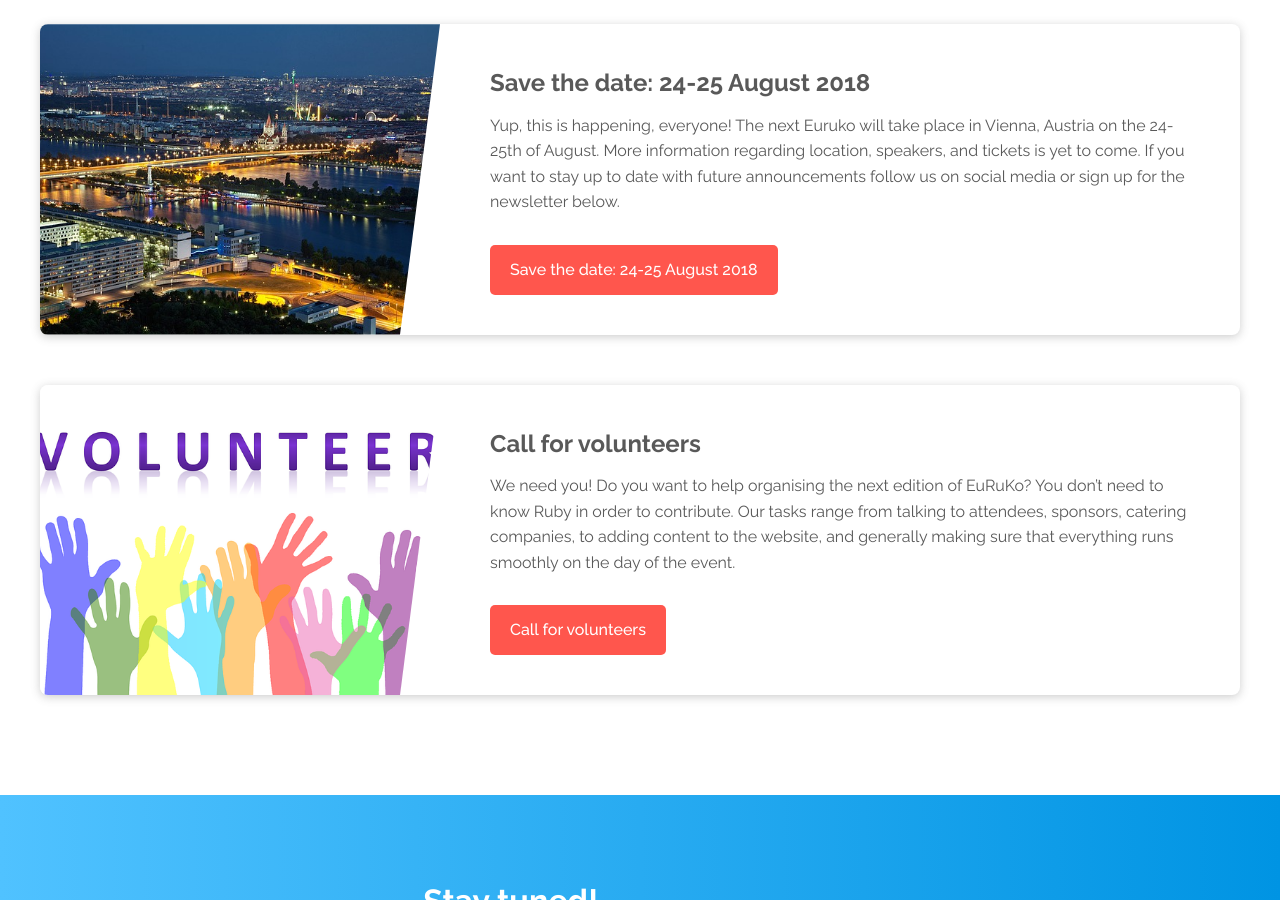
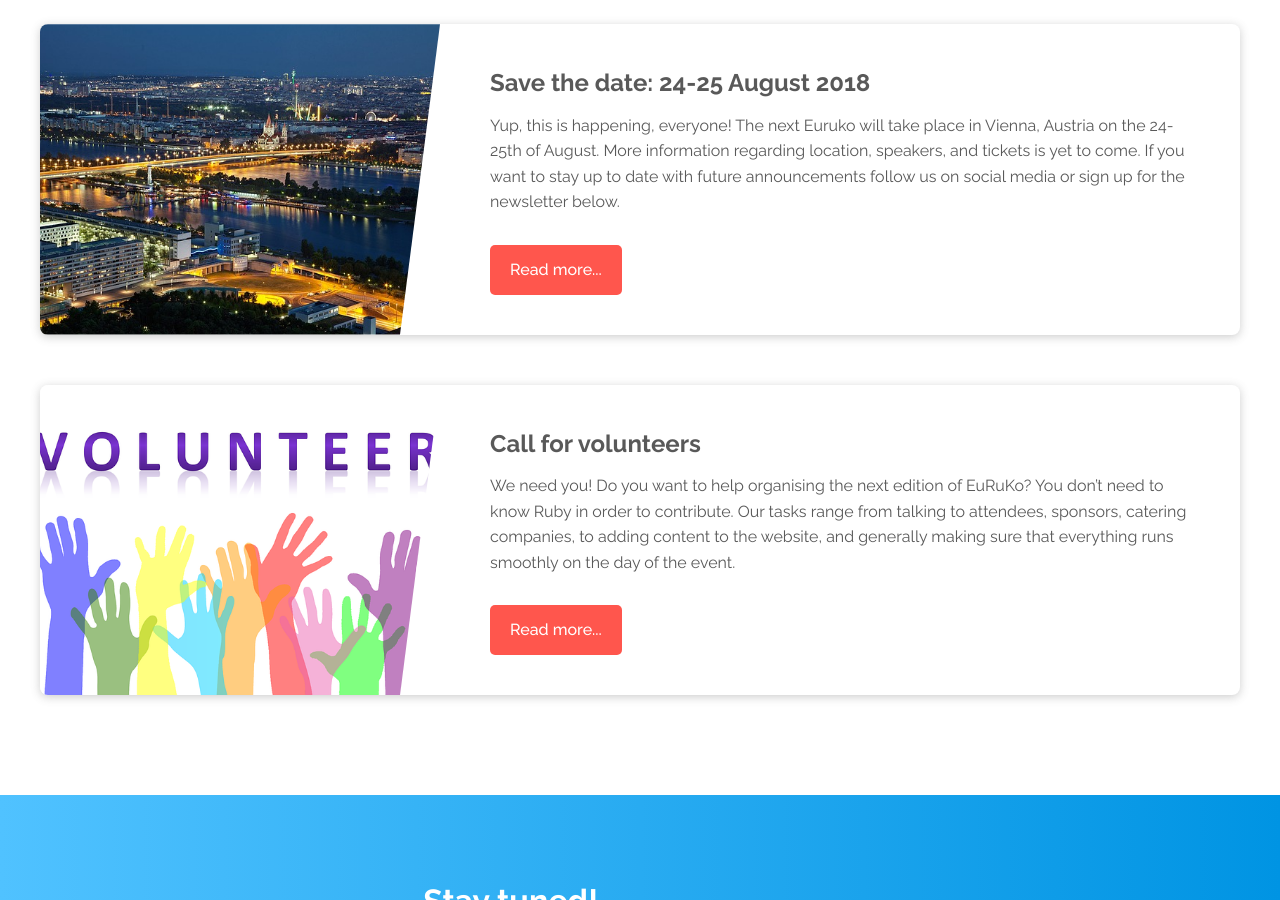
Before and after one commit to euruko/euruko2018.github.io, a Jekyll site: the page built from index.html, in a window 1280 px wide and 900 px high, scrolled down 1026 px. Built offline with Jekyll 4.4.1, drawn with Linux system fonts in a browser that asks for light colours.

Commit message:
Announcements CTA text

```diff
--- a/index.html
+++ b/index.html
@@ -31,7 +31,7 @@
                 {{ post.title }}
             </h3>
             {{ post.excerpt }}
-            <a href="{{post.url}}" class="button bg-red align-self-start" >{{ post.title }}</a>
+            <a href="{{post.url}}" class="button bg-red align-self-start" >Read more...</a>
           </view>
         </view>
       {% endfor %}
```
